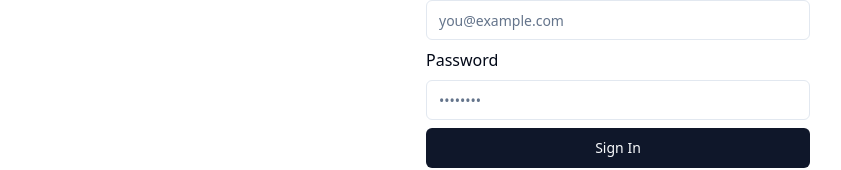
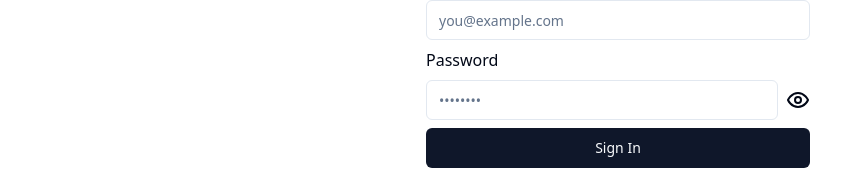
Before and after one commit to bryanmoon1991/mr-print, a Next.js app: page /login in a window 1280 px wide. Shown: the part 308-478 px from the top of the page, without its empty margins (22-863 px from the left). Built offline with nearby package versions, Linux system fonts and the light colour scheme; no server answers.

Commit message:
better error, view password

```diff
--- a/src/app/login/page.tsx
+++ b/src/app/login/page.tsx
@@ -5,6 +5,7 @@ import { redirect } from 'next/navigation';
 import { SubmitButton } from '@/components/ui/submit-button';
 import { Input } from '@/components/ui/input';
 import { Label } from '@/components/ui/label';
+import PasswordInput from './passwordInput';
 
 export default function Login({
   searchParams,
@@ -25,7 +26,7 @@ export default function Login({
 
     if (error) {
       return redirect(
-        `/login?message=Could not authenticate user&returnUrl=${searchParams.returnUrl}`
+        `/login?message=Could not authenticate user: ${error.message}&returnUrl=${searchParams.returnUrl}`
       );
     }
 
@@ -70,7 +71,7 @@ export default function Login({
 
     if (error) {
       return redirect(
-        `/login?message=Could not authenticate user&returnUrl=${searchParams.returnUrl}`
+        `/login?message=Could not authenticate user: ${error.message}&returnUrl=${searchParams.returnUrl}`
       );
     }
 
@@ -110,12 +111,13 @@ export default function Login({
         <Label className='text-md' htmlFor='email'>
           Password
         </Label>
-        <Input
+        {/* <Input
           type='password'
           name='password'
           placeholder='••••••••'
           required
-        />
+        /> */}
+        <PasswordInput />
         <div className='flex flex-col gap-2'>
           <SubmitButton
             className='w-full'
--- /dev/null
+++ b/src/app/login/passwordInput.tsx
@@ -0,0 +1,30 @@
+'use client';
+
+import { useState } from 'react';
+import { Input } from '@/components/ui/input';
+import { Eye, EyeOff } from 'lucide-react';
+
+export default function PasswordInput() {
+  const [isPasswordVisible, setPasswordVisible] = useState(false);
+
+  const togglePasswordVisibility = () => {
+    setPasswordVisible(!isPasswordVisible);
+  };
+
+  return (
+    <div className="flex items-center gap-2">
+      <Input
+        type={isPasswordVisible ? 'text' : 'password'}
+        placeholder="••••••••"
+        name="password"
+      />
+      <button
+        type="button"
+        onClick={togglePasswordVisibility}
+        className="btn btn-secondary"
+      >
+        {isPasswordVisible ? <EyeOff/> : <Eye />}
+      </button>
+    </div>
+  );
+}
```
